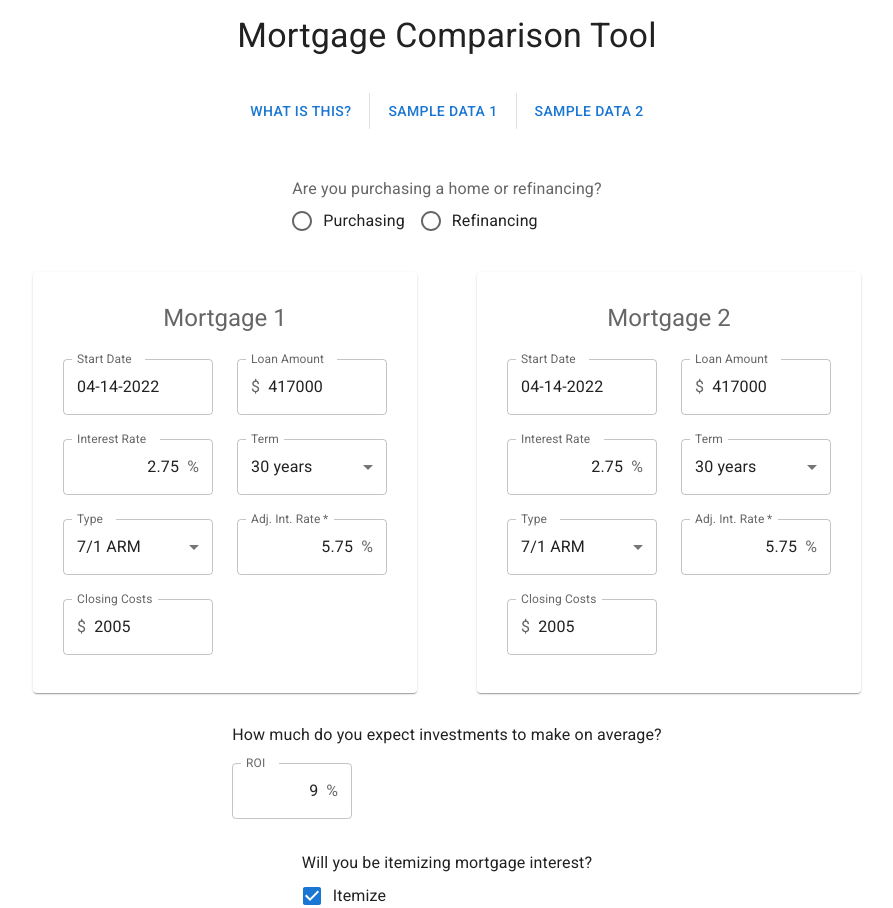
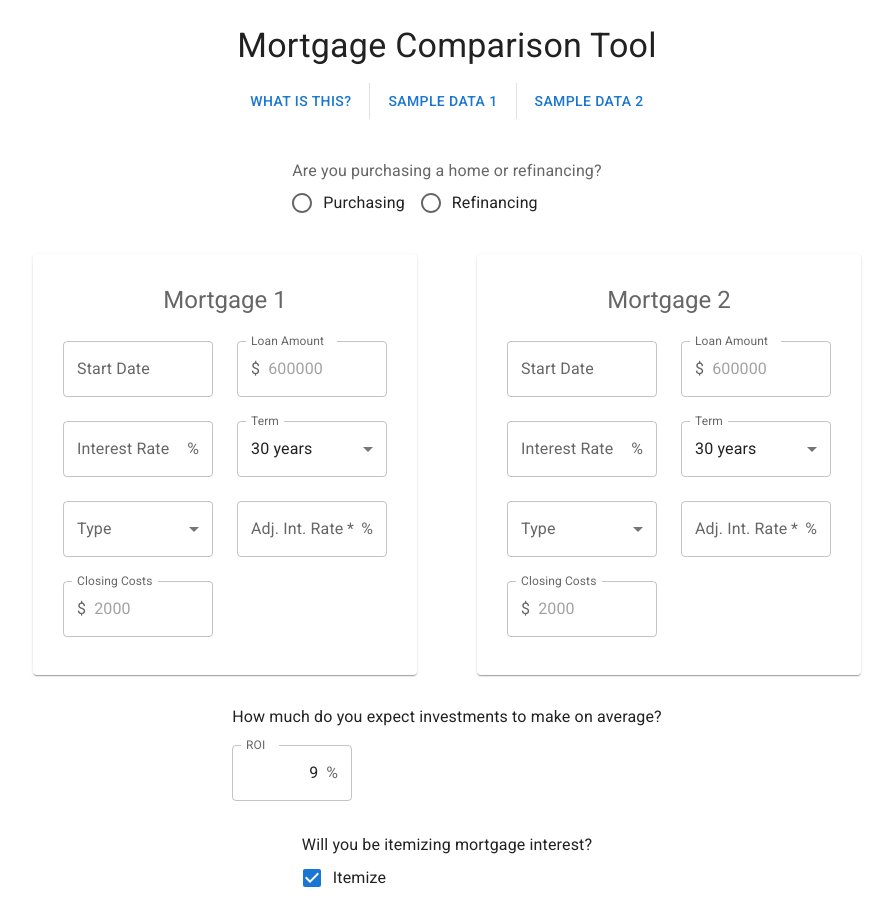
Before and after one commit to erich564/mortgage-comp-tool, a React (Create React App) app: page / in a window 1280 px wide. Shown: the top 908 px of the page, without its empty margins (193-1086 px from the left). Built offline with nearby package versions, Linux system fonts and the light colour scheme.

Commit message:
Refactored component hierarchy

```diff
--- a/src/App.js
+++ b/src/App.js
@@ -1,75 +1,19 @@
-import {
-  Box,
-  Button,
-  Checkbox,
-  FormControl,
-  FormControlLabel,
-  FormLabel,
-  InputAdornment,
-  Radio,
-  RadioGroup,
-  Stack,
-  TextField,
-  Typography,
-} from '@mui/material';
-import moment from 'moment';
+import { Stack, Typography } from '@mui/material';
 import { Suspense, lazy, useState } from 'react';
 import Header from './Header';
-import MortgageForm from './MortgageForm';
-import MortgageTerm from './MortgageTerm';
-import MortgageType from './MortgageType';
+import InputForm, { formDefaults } from './InputForm';
 
 const Report = lazy(() => import('./Report'));
 
 export default function App() {
-  // const mortgageTemplate = {
-  //   loanAmount: '',
-  //   term: MortgageTerm._30_years,
-  //   type: '',
-  //   interestRate: '',
-  //   startDate: null,
-  //   interestRateAdjusted: '',
-  //   closingCosts: '',
-  // };
-
-  // const [state, setState] = useState({
-  //   purchaseOrRefinance: '',
-  //   roi: '9',
-  //   doItemize: true,
-  //   marginalTaxRate: '40',
-  //   mortgages: [1, 2].map(n => ({
-  //     ...mortgageTemplate,
-  //     id: n,
-  //   })),
-  //   doGenerateReport: false,
-  // });
-  const mortgageTemplate = {
-    loanAmount: '417000',
-    term: MortgageTerm._30_years,
-    type: MortgageType._7_1_Arm,
-    interestRate: 2.75,
-    startDate: moment(),
-    interestRateAdjusted: 5.75,
-    closingCosts: 2005,
-  };
-
-  const [state, setState] = useState({
-    purchaseOrRefinance: 'purchase',
-    roi: '9',
-    doItemize: true,
-    marginalTaxRate: '40',
-    mortgages: [1, 2].map(n => ({
-      ...mortgageTemplate,
-      id: n,
-    })),
-    doShowReport: false,
-  });
+  const [formState, setFormState] = useState(formDefaults);
+  const [doShowReport, setDoShowReport] = useState(false);
 
   const handleChange = e => {
     const value =
       e.target.type === 'checkbox' ? e.target.checked : e.target.value;
-    setState({
-      ...state,
+    setFormState({
+      ...formState,
       [e.target.name]: value,
     });
   };
@@ -91,132 +35,34 @@ export default function App() {
       value = data.target.value;
     }
 
-    const newState = { ...state };
+    const newState = { ...formState };
     if (mortgageId !== undefined) {
       newState.mortgages.find(m => m.id === mortgageId)[name] = value;
     } else {
       newState[name] = value;
     }
 
-    setState(newState);
+    setFormState(newState);
   };
 
   const handleSubmit = e => {
     e.preventDefault();
-    setState({
-      ...state,
-      doShowReport: true,
-    });
+    setDoShowReport(true);
   };
 
-  const percentWidth = '120px';
-
   return (
-    <Stack spacing={2} style={{ margin: 15 }}>
-      <Box
-        component="form"
-        onSubmit={handleSubmit}
-        sx={{ display: 'inline-block', textAlign: 'center' }}
-      >
-        <Typography variant="h4" component="div" gutterBottom>
-          Mortgage Comparison Tool
-        </Typography>
-        <br />
-        <Header />
-        <br />
-        <br />
-        <FormControl>
-          <FormLabel
-            sx={{
-              '&.Mui-focused': {
-                color: 'rgba(0, 0, 0, 0.87)',
-              },
-            }}
-          >
-            Are you purchasing a home or refinancing?
-          </FormLabel>
-          <RadioGroup
-            row
-            name="purchaseOrRefinance"
-            value={state.purchaseOrRefinance}
-            onChange={handleChange}
-          >
-            <FormControlLabel
-              value="purchasing"
-              control={<Radio />}
-              label="Purchasing"
-            />
-            <FormControlLabel
-              value="refinancing"
-              control={<Radio />}
-              label="Refinancing"
-            />
-          </RadioGroup>
-        </FormControl>
-        <br />
-        {state.mortgages.map(m => (
-          <MortgageForm
-            key={m.id}
-            handleMortgageChange={handleMortgageChange}
-            state={m}
-          />
-        ))}
-        <br />
-        <FormControl>
-          How much do you expect investments to make on average?
-          <TextField
-            required
-            margin="normal"
-            label="ROI"
-            name="roi"
-            value={state.roi}
-            placeholder="9"
-            sx={{ input: { textAlign: 'right' }, width: percentWidth }}
-            onChange={handleChange}
-            InputProps={{
-              endAdornment: <InputAdornment position="end">%</InputAdornment>,
-            }}
-            InputLabelProps={{ required: false }}
-          />
-        </FormControl>
-        <br />
-        <br />
-        <FormControl>
-          Will you be itemizing mortgage interest?
-          <br />
-          <FormControlLabel
-            control={
-              <Checkbox
-                checked={state.doItemize}
-                onChange={handleChange}
-                name="doItemize"
-              />
-            }
-            label="Itemize"
-          />
-          <TextField
-            margin="normal"
-            label="Marginal Tax Rate"
-            name="marginalTaxRate"
-            value={state.marginalTaxRate}
-            onChange={handleChange}
-            sx={{ input: { textAlign: 'right' }, width: percentWidth }}
-            placeholder="40"
-            disabled={!state.doItemize}
-            InputProps={{
-              endAdornment: <InputAdornment position="end">%</InputAdornment>,
-            }}
-          />
-        </FormControl>
-        <br />
-        <br />
-        <Button variant="contained" type="submit">
-          Compare
-        </Button>
-        <br />
-        <br />
-      </Box>
-      {state.doShowReport && (
+    <Stack spacing={2} style={{ margin: 25, textAlign: 'center' }}>
+      <Typography variant="h4" component="div">
+        Mortgage Comparison Tool
+      </Typography>
+      <Header />
+      <InputForm
+        state={formState}
+        handleChange={handleChange}
+        handleMortgageChange={handleMortgageChange}
+        handleSubmit={handleSubmit}
+      />
+      {doShowReport && (
         <Suspense fallback={<p>Loading...</p>}>
           <Report />
         </Suspense>
--- /dev/null
+++ b/src/InputForm.js
@@ -0,0 +1,167 @@
+import {
+  Box,
+  Button,
+  Checkbox,
+  FormControl,
+  FormControlLabel,
+  FormLabel,
+  InputAdornment,
+  Radio,
+  RadioGroup,
+  TextField,
+} from '@mui/material';
+import MortgageForm from './MortgageForm';
+import MortgageTerm from './MortgageTerm';
+
+// const mortgageTemplate = {
+//   loanAmount: '417000',
+//   term: MortgageTerm._30_years,
+//   type: MortgageType._7_1_Arm,
+//   interestRate: 2.75,
+//   startDate: moment(),
+//   interestRateAdjusted: 5.75,
+//   closingCosts: 2005,
+// };
+
+// const [state, setState] = useState({
+//   purchaseOrRefinance: 'purchase',
+//   roi: '9',
+//   doItemize: true,
+//   marginalTaxRate: '40',
+//   mortgages: [1, 2].map(n => ({
+//     ...mortgageTemplate,
+//     id: n,
+//   })),
+//   doShowReport: false,
+// });
+
+const mortgageTemplate = {
+  loanAmount: '',
+  term: MortgageTerm._30_years,
+  type: '',
+  interestRate: '',
+  startDate: null,
+  interestRateAdjusted: '',
+  closingCosts: '',
+};
+
+export const formDefaults = {
+  purchaseOrRefinance: '',
+  roi: '9',
+  doItemize: true,
+  marginalTaxRate: '40',
+  mortgages: [1, 2].map(n => ({
+    ...mortgageTemplate,
+    id: n,
+  })),
+  doGenerateReport: false,
+};
+
+const inputWidth = '120px';
+
+export default function InputForm({
+  state,
+  handleChange,
+  handleMortgageChange,
+  handleSubmit,
+}) {
+  return (
+    <Box
+      component="form"
+      onSubmit={handleSubmit}
+      sx={{ display: 'inline-block', textAlign: 'center' }}
+    >
+      <br />
+      <FormControl>
+        <FormLabel
+          sx={{
+            '&.Mui-focused': {
+              color: 'rgba(0, 0, 0, 0.87)',
+            },
+          }}
+        >
+          Are you purchasing a home or refinancing?
+        </FormLabel>
+        <RadioGroup
+          row
+          name="purchaseOrRefinance"
+          value={state.purchaseOrRefinance}
+          onChange={handleChange}
+        >
+          <FormControlLabel
+            value="purchasing"
+            control={<Radio />}
+            label="Purchasing"
+          />
+          <FormControlLabel
+            value="refinancing"
+            control={<Radio />}
+            label="Refinancing"
+          />
+        </RadioGroup>
+      </FormControl>
+      <br />
+      {state.mortgages.map(m => (
+        <MortgageForm
+          key={m.id}
+          handleMortgageChange={handleMortgageChange}
+          state={m}
+        />
+      ))}
+      <br />
+      <FormControl>
+        How much do you expect investments to make on average?
+        <TextField
+          required
+          margin="normal"
+          label="ROI"
+          name="roi"
+          value={state.roi}
+          placeholder="9"
+          sx={{ input: { textAlign: 'right' }, width: inputWidth }}
+          onChange={handleChange}
+          InputProps={{
+            endAdornment: <InputAdornment position="end">%</InputAdornment>,
+          }}
+          InputLabelProps={{ required: false }}
+        />
+      </FormControl>
+      <br />
+      <br />
+      <FormControl>
+        Will you be itemizing mortgage interest?
+        <br />
+        <FormControlLabel
+          control={
+            <Checkbox
+              checked={state.doItemize}
+              onChange={handleChange}
+              name="doItemize"
+            />
+          }
+          label="Itemize"
+        />
+        <TextField
+          margin="normal"
+          label="Marginal Tax Rate"
+          name="marginalTaxRate"
+          value={state.marginalTaxRate}
+          onChange={handleChange}
+          sx={{ input: { textAlign: 'right' }, width: inputWidth }}
+          placeholder="40"
+          disabled={!state.doItemize}
+          InputProps={{
+            endAdornment: <InputAdornment position="end">%</InputAdornment>,
+          }}
+        />
+      </FormControl>
+      <br />
+      <br />
+      <Button variant="contained" type="submit">
+        Compare
+      </Button>
+      <br />
+      <br />
+    </Box>
+  );
+}
```
